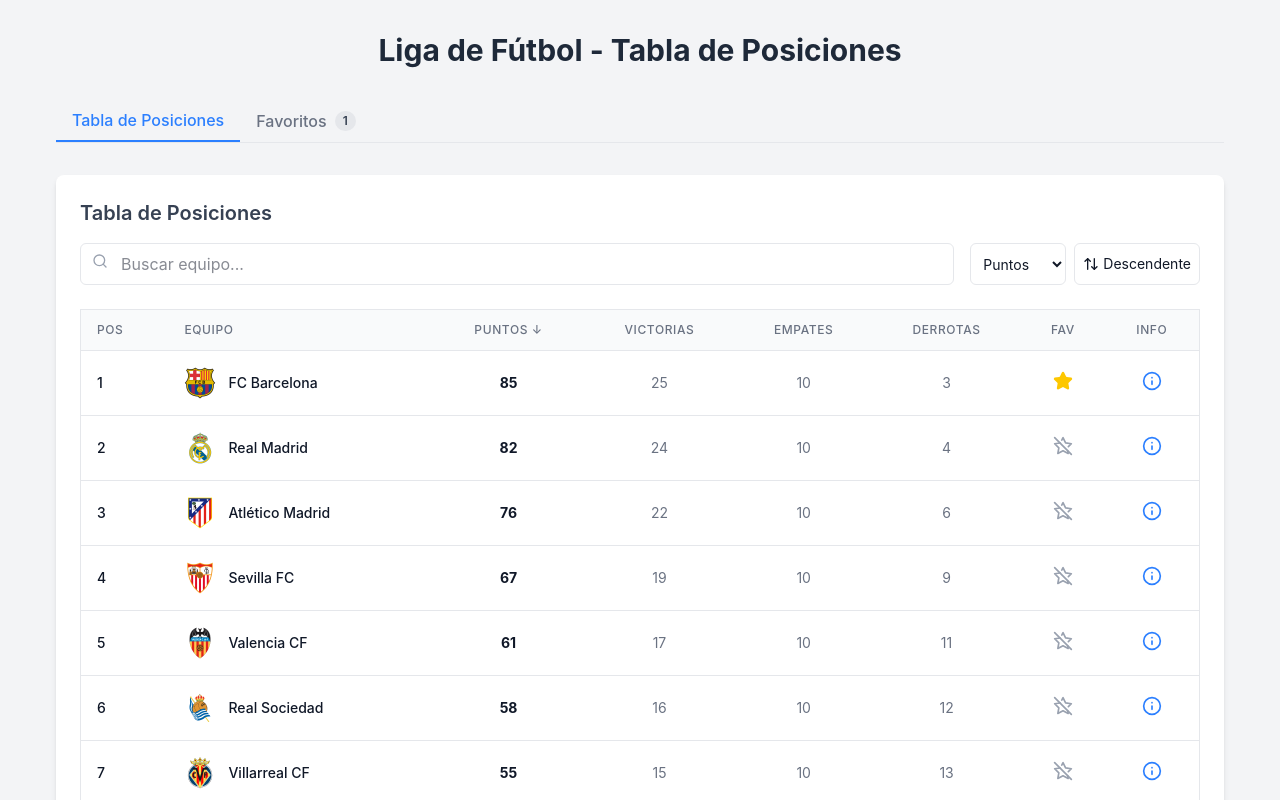
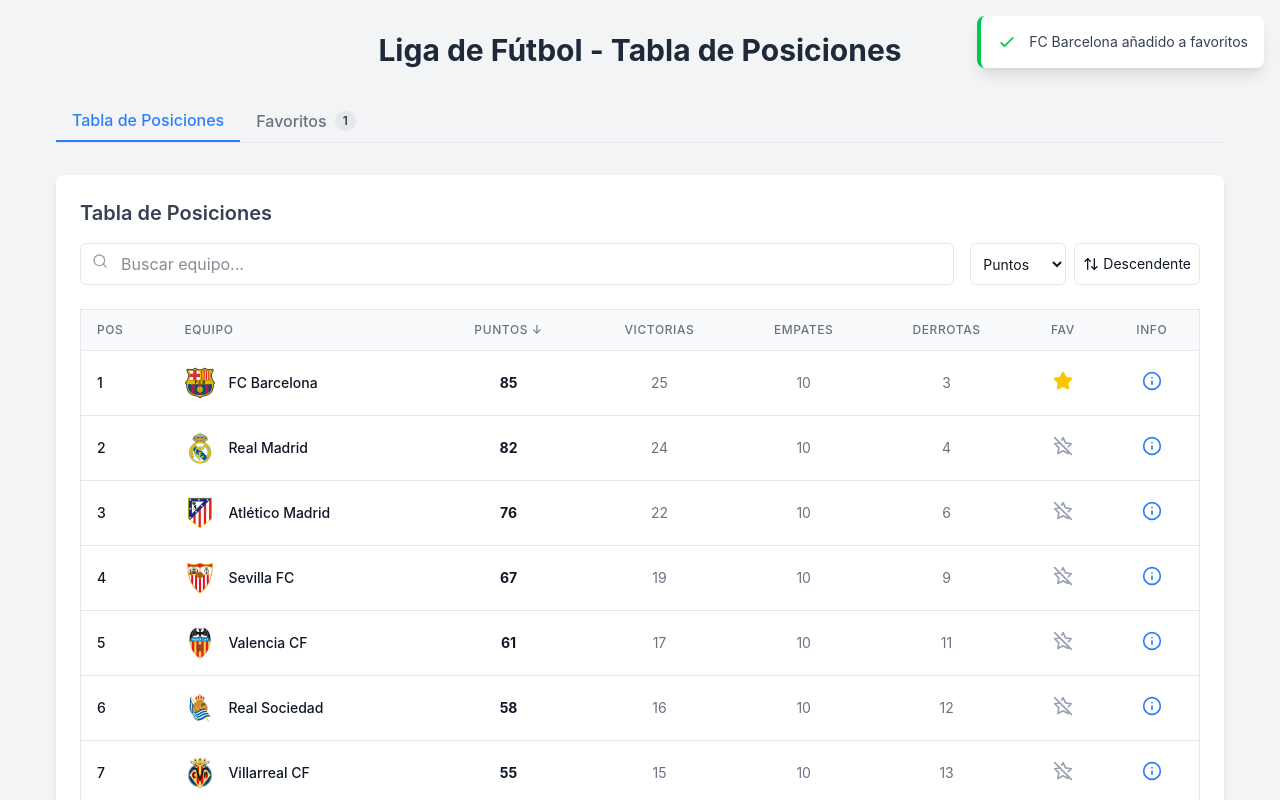
Before and after one commit to AndreeJimenez/Football-Leaderboard, a React (Vite) app: page / in a window 1280 px wide. Both pictures are taken after a click on the button 1062 px from the left and 380 px from the top of the page. Shown: the top 800 px of the page. Built offline with nearby package versions, Linux system fonts and the light colour scheme; data requests are answered from the project's data file.

Commit message:
Improved interactivity and visual feedback

```diff
--- a/src/App.tsx
+++ b/src/App.tsx
@@ -27,6 +27,7 @@
   const [selectedTeam, setSelectedTeam] = useState<Team | null>(null)
   const [favorites, setFavorites] = useState<Team[]>([])
   const [activeTab, setActiveTab] = useState("leaderboard")
+  const [lastAction, setLastAction] = useState<{message: string, type: 'success' | 'error' | 'info'} | null>(null)
 
   // Cargar datos de equipos
   useEffect(() => {
@@ -69,9 +70,22 @@
   const toggleFavorite = (team: Team) => {
     if (favorites.some(fav => fav.id === team.id)) {
       setFavorites(favorites.filter(fav => fav.id !== team.id))
+      setLastAction({
+        message: `${team.name} eliminado de favoritos`,
+        type: 'info'
+      })
     } else {
       setFavorites([...favorites, team])
+      setLastAction({
+        message: `${team.name} añadido a favoritos`,
+        type: 'success'
+      })
     }
+
+    // Limpiar el mensaje después de 3 segundos
+    setTimeout(() => {
+      setLastAction(null)
+    }, 3000)
   }
 
   // Verificar si un equipo es favorito
@@ -117,6 +131,37 @@
         <h1 className="text-3xl font-bold text-center mb-8 text-gray-800">
           Liga de Fútbol - Tabla de Posiciones
         </h1>
+
+        {lastAction && (
+          <div className={`fixed top-4 right-4 max-w-xs bg-white rounded-lg shadow-lg p-4 border-l-4 z-50 transform transition-transform duration-300 ${
+            lastAction.type === 'success' ? 'border-green-500' :
+            lastAction.type === 'error' ? 'border-red-500' : 'border-blue-500'
+          }`}>
+            <div className="flex items-center">
+              <div className={`flex-shrink-0 ${
+                lastAction.type === 'success' ? 'text-green-500' :
+                lastAction.type === 'error' ? 'text-red-500' : 'text-blue-500'
+              }`}>
+                {lastAction.type === 'success' ? (
+                  <svg className="h-5 w-5" fill="none" viewBox="0 0 24 24" stroke="currentColor">
+                    <path strokeLinecap="round" strokeLinejoin="round" strokeWidth={2} d="M5 13l4 4L19 7" />
+                  </svg>
+                ) : lastAction.type === 'error' ? (
+                  <svg className="h-5 w-5" fill="none" viewBox="0 0 24 24" stroke="currentColor">
+                    <path strokeLinecap="round" strokeLinejoin="round" strokeWidth={2} d="M6 18L18 6M6 6l12 12" />
+                  </svg>
+                ) : (
+                  <svg className="h-5 w-5" fill="none" viewBox="0 0 24 24" stroke="currentColor">
+                    <path strokeLinecap="round" strokeLinejoin="round" strokeWidth={2} d="M13 16h-1v-4h-1m1-4h.01M21 12a9 9 0 11-18 0 9 9 0 0118 0z" />
+                  </svg>
+                )}
+              </div>
+              <div className="ml-3">
+                <p className="text-sm text-gray-700">{lastAction.message}</p>
+              </div>
+            </div>
+          </div>
+        )}
 
         {/* Tabs */}
         <div className="mb-8">
@@ -300,7 +345,7 @@
             )}
           </div>
         ) : (
-          <div className="bg-white rounded-lg shadow-md p-4 md:p-6">
+          <div className="bg-white rounded-lg shadow-md p-4 md:p-6 transition-all duration-300">
             <div className="flex justify-between items-center mb-4 flex-wrap gap-2">
               <h2 className="text-xl font-semibold text-gray-700">
                 Equipos Favoritos
@@ -404,8 +449,15 @@
 
       {/* Modal de detalles del equipo */}
       {selectedTeam && (
-        <div className="fixed inset-0 bg-black/50 flex items-center justify-center p-2 md:p-4 z-50">
-          <div className="bg-white rounded-lg shadow-xl w-full max-w-md max-h-[90vh] overflow-y-auto">
+        <div className="fixed inset-0 bg-black/50 flex items-center justify-center p-2 md:p-4 z-50 transition-opacity duration-300"
+          onClick={(e) => {
+            // Cerrar el modal al hacer clic fuera de él
+            if (e.target === e.currentTarget) {
+              setSelectedTeam(null)
+            }
+          }}
+          >
+          <div className="bg-white rounded-lg shadow-xl w-full max-w-md max-h-[90vh] overflow-y-autotransform transition-all duration-300">
             <div className="p-4 md:p-6">
               <div className="flex justify-between items-center mb-4">
                 <h3 className="text-xl font-semibold flex items-center gap-2">
@@ -481,10 +533,10 @@
                 </p>
               </div>
 
-              <div className="flex flex-col sm:flex-row justify-between gap-2">
+              <div className="flex flex-col sm:flex-row justify-between gap-2 mt-6">
                 <button
                   onClick={() => toggleFavorite(selectedTeam)}
-                  className="flex items-center justify-center gap-1 px-4 py-2 border border-gray-300 rounded-md hover:bg-gray-50 focus:outline-hidden"
+                  className="flex items-center justify-center gap-1 px-4 py-2 border border-gray-300 rounded-md hover:bg-gray-50 focus:outline-hiddentransition-colors duration-200"
                 >
                   {isFavorite(selectedTeam.id) ? (
                     <>
@@ -501,7 +553,7 @@
 
                 <button
                   onClick={() => setSelectedTeam(null)}
-                  className="px-4 py-2 bg-gray-200 text-gray-700 rounded-md hover:bg-gray-300 focus:outline-hidden"
+                  className="px-4 py-2 bg-gray-200 text-gray-700 rounded-md hover:bg-gray-300 focus:outline-hidden transition-colors duration-200"
                 >
                   Cerrar
                 </button>
--- a/src/index.css
+++ b/src/index.css
@@ -29,6 +29,39 @@
   width: 100%;
 }
 
+/* Animaciones y transiciones */
+.transition-all {
+  transition-property: all;
+}
+
+.transition-colors {
+  transition-property: background-color, border-color, color, fill, stroke;
+}
+
+.transition-opacity {
+  transition-property: opacity;
+}
+
+.transition-transform {
+  transition-property: transform;
+}
+
+.duration-200 {
+  transition-duration: 200ms;
+}
+
+.duration-300 {
+  transition-duration: 300ms;
+}
+
+.hover\:scale-110:hover {
+  transform: scale(1.1);
+}
+
+.hover\:scale-125:hover {
+  transform: scale(1.25);
+}
+
 /* Estilos para dispositivos móviles */
 @media (max-width: 640px) {
   table {
```
